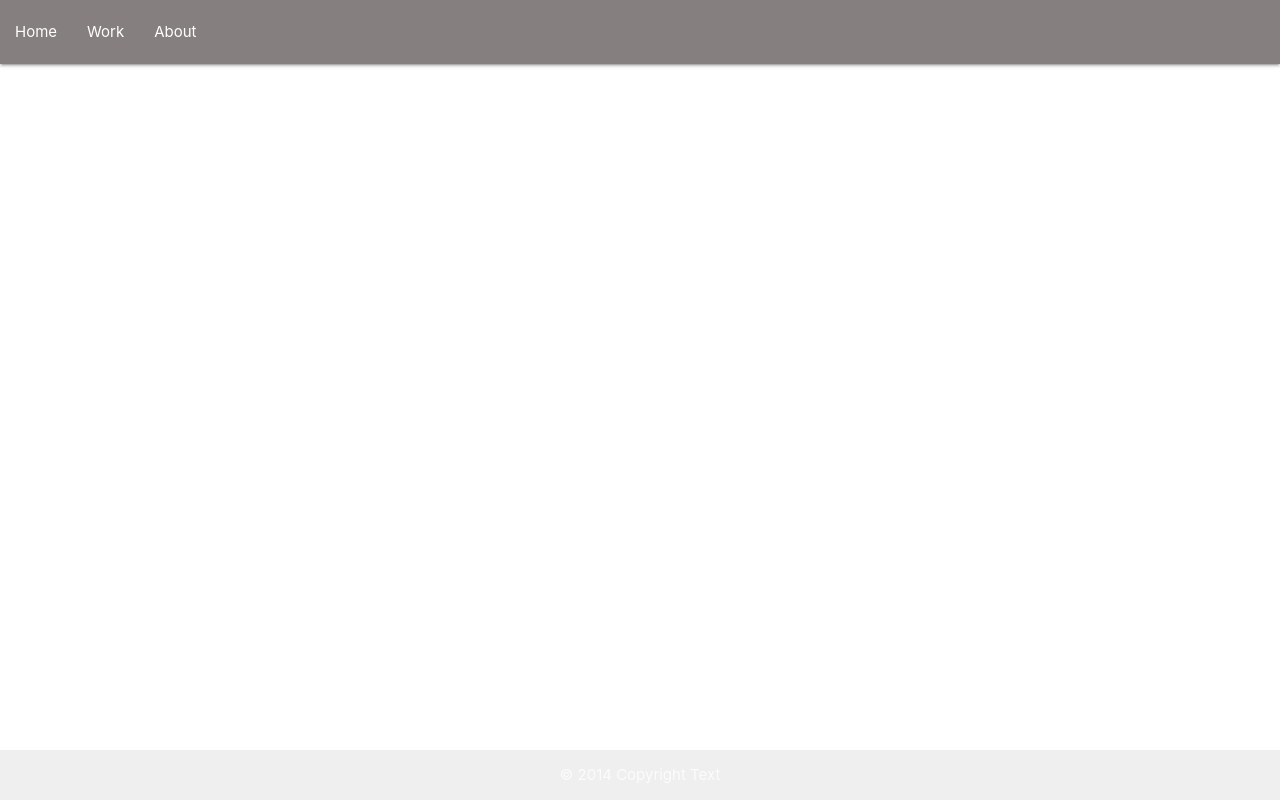
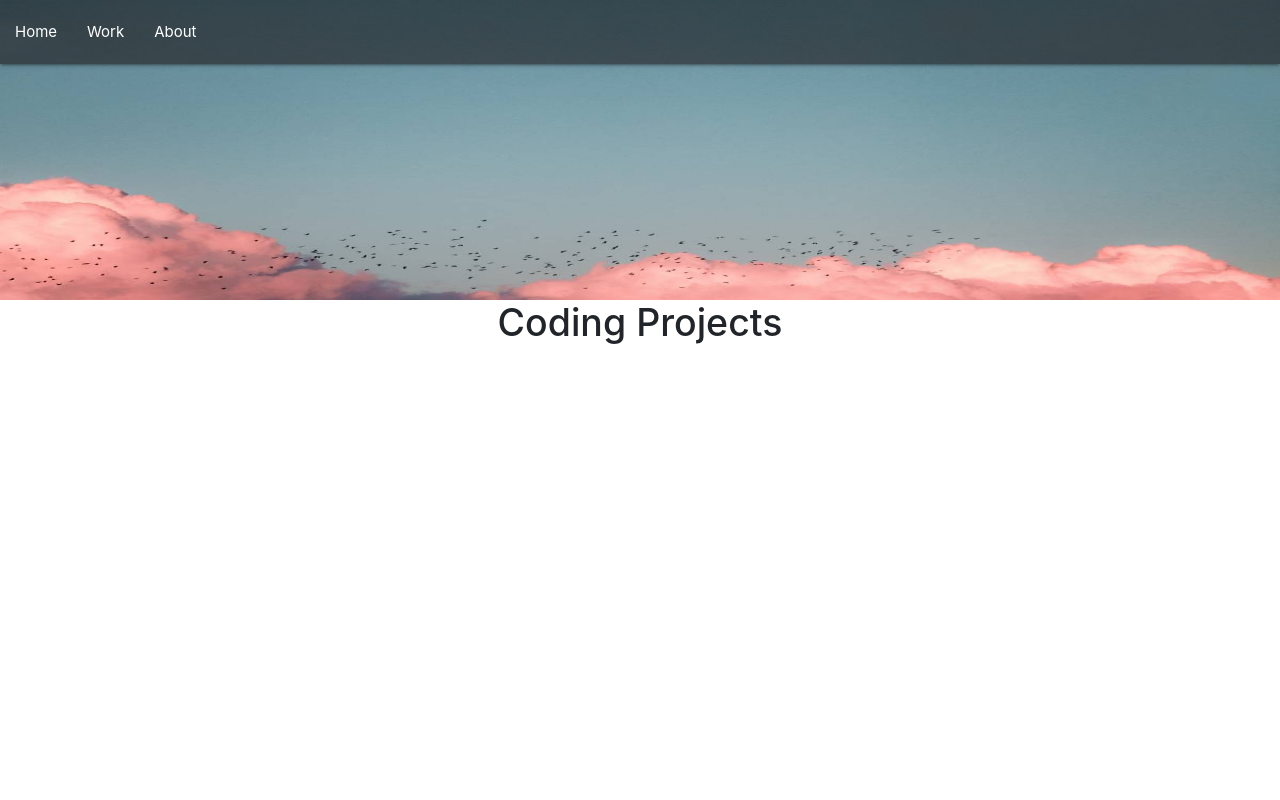
Before and after one commit to a-telier/portfolio, a Flask app: page /work in a window 1280 px wide. Run offline with Flask 2, Linux system fonts and the light colour scheme; data that the repository does not hold is empty; some libraries are stand-ins or nearby versions.

Commit message:
finalized project cards, added a landing banner for Work page

```diff
--- a/static/css/style.css
+++ b/static/css/style.css
@@ -1,18 +1,3 @@
 body{
     font-family: Lato;
   }
-
-/* Landing Page */
-#welcome{
-    height: 50vw;
-    width: 100%;
-    overflow: hidden;
-}
-#landing-img{
-    height: 100%;
-    width: 100%;
-    background-size: cover;
-    background-repeat: no-repeat;
-
-    z-index: -1 !important;
-}
--- a/templates/base.html
+++ b/templates/base.html
@@ -109,7 +109,7 @@
 </body>
 
 
-<footer class="page-footer fixed-bottom transparent">
+<!-- <footer class="page-footer fixed-bottom transparent">
   {% block footer %}
     <div class="footer-copyright">
       <div class="container center">
@@ -117,7 +117,7 @@
       </div>
     </div>
     {% endblock %}
-</footer>
+</footer> -->
 
 {% block postloadjs %}
 <!-- every page will render this since under base.html -->
@@ -138,8 +138,6 @@
         $('.collapsible').collapsible();
         });
 
-    // toasts
-    $('.toast').toast('show');
 </script>
 {% endblock %}
 
--- a/templates/work.html
+++ b/templates/work.html
@@ -6,13 +6,36 @@
 {% endblock %}
 
 {% block body %}
-<section class="container">
-
+<section id="" class="container-fluid fixed-top"
+style="
+z-index:-1;
+height:300px;
+padding:0;">
+    <div class="row mx-auto my-auto w-100 h-100"
+    style="margin:0;">
+        <!-- Image -->
+        <img id=""
+        src="{{url_for('static', filename='img/4.jpg')}}"
+        class="w-100"
+        style="
+        height: 300px;
+        background-size: cover;
+        background-repeat: no-repeat;
+        z-index: -1 !important;">
+        <!-- Text -->
+        <h1 class="text-center my-auto mx-auto"
+        style="">
+            Coding Projects
+        </h1>
+    </div>
+</section>
+<section class="container" style="z-index:-1;">
+<div style="height:20vw;"></div>
 {% for project in projects %}
 {% if loop.index % 2 != 0 %}
-<div class="row m-1 my-5 py-5 p-2 animate__animated animate__fadeInLeftBig">
+<div class="row bg-white m-1 my-5 p-2 animate__animated animate__fadeInLeftBig">
     <!-- Teaser Image LEFT -->
-    <div class="col-lg-6 mx-auto my-auto">
+    <div class="col-lg-6 py-2 mx-auto my-auto">
         {% if project.img_teaser != 0 %}
         <img id=""
         class="responsive-img my auto mx-auto p-1"
@@ -21,7 +44,7 @@
         {% endif %}
     </div>
     <!-- Teaser Text -->
-    <div class="col-lg-6 mx-auto my-auto">
+    <div class="col-lg-6 py-5 mx-auto my-auto grey lighten-4">
         <h6>Category | {{project.category}}</h6>
         <h3>{{project.title}}</h3>
         <p>
@@ -41,9 +64,9 @@
     <hr>
 </div>
 {% else %}
-<div class="row m-1 my-3 p-2 pt-3 animate__animated animate__fadeInRightBig">
+<div class="row bg-white m-1 my-5 p-2 pt-3 animate__animated animate__fadeInRightBig">
     <!-- Teaser Text -->
-    <div class="col-lg-6 mx-auto my-auto">
+    <div class="col-lg-6 py-5 mx-auto my-auto grey lighten-4">
         <h6>Category | {{project.category}}</h6>
         <h3>{{project.title}}</h3>
         <p>
@@ -62,7 +85,7 @@
     </div>
     <hr>
     <!-- Teaser Image RIGHT -->
-    <div class="col-lg-6 mx-auto my-auto">
+    <div class="col-lg-6 py-2 mx-auto my-auto">
         {% if project.img_teaser != 0 %}
         <img id=""
         class="responsive-img my auto mx-auto p-1"
```
Also changed, not shown: templates/index.html (+17 -7 lines), static/img/1.jpg (added), static/img/1.png (deleted), static/img/2.jpg (added), static/img/3.jpg (added), static/img/3.png (deleted), static/img/4.jpg (added), static/img/4.png (deleted), static/img/lights.png (renamed from static/img/2.png).
